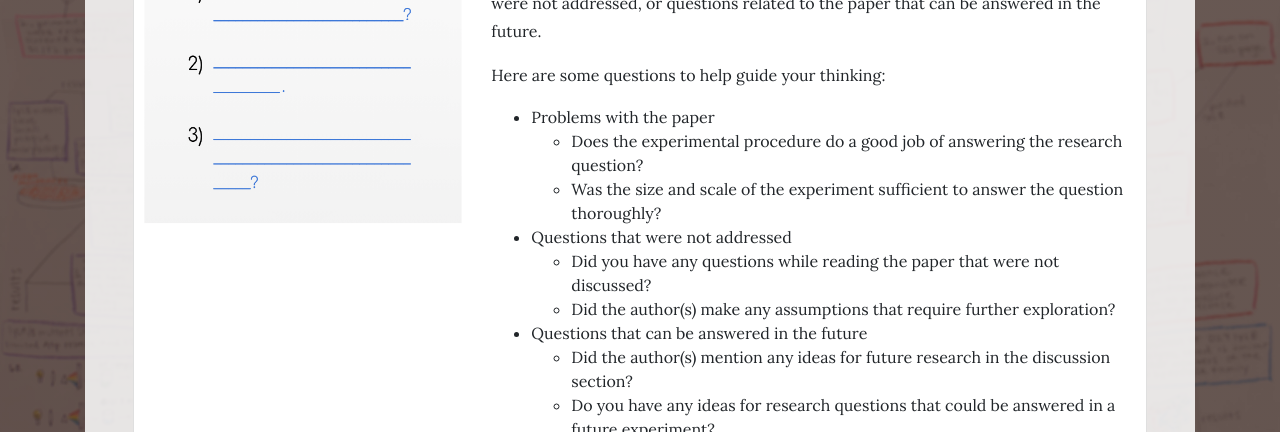
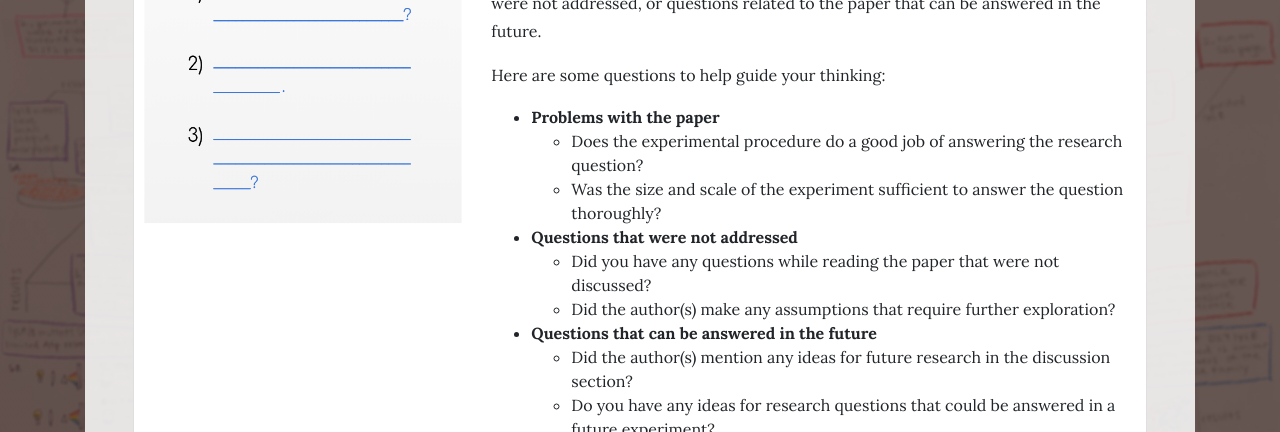
Before and after one commit to woof84/woof84.github.io-creates, a Jekyll site: the page built from te.html, in a window 1280 px wide. Shown: the part 444-876 px from the top of the page. Built offline with Jekyll 4.4.1, drawn with Linux system fonts in a browser that asks for light colours; nearby versions of some CDN libraries.

```diff
--- a/te.html
+++ b/te.html
@@ -30,17 +30,17 @@ layout: page
                                   <p>Make a list with 2-5 items that can include problems with the paper, questions that were not addressed, or questions related to the paper that can be answered in the future.</p>
                                   <p>Here are some questions to help guide your thinking:</p>
                                   <ul>
-                                      <li>Problems with the paper</li>
+                                      <li><strong>Problems with the paper</strong></li>
                                         <ul>
                                           <li>Does the experimental procedure do a good job of answering the research question?</li>
                                           <li>Was the size and scale of the experiment sufficient to answer the question thoroughly?</li>
                                         </ul>
-                                      <li>Questions that were not addressed</li>
+                                      <li><strong>Questions that were not addressed</strong></li>
                                         <ul>
                                           <li>Did you have any questions while reading the paper that were not discussed?</li>
                                           <li>Did the author(s) make any assumptions that require further exploration?</li>
                                         </ul>
-                                      <li>Questions that can be answered in the future</li>
+                                      <li><strong>Questions that can be answered in the future</strong></li>
                                         <ul>
                                           <li>Did the author(s) mention any ideas for future research in the discussion section?</li>
                                           <li>Do you have any ideas for research questions that could be answered in a future experiment?</li>
```
